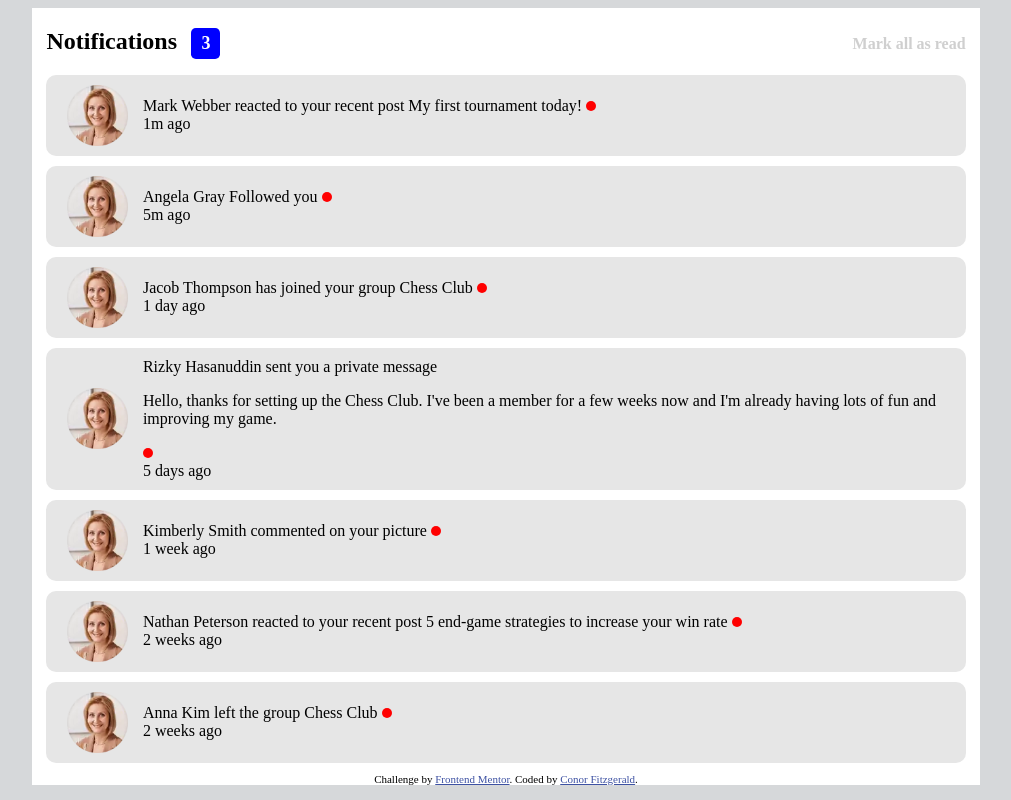
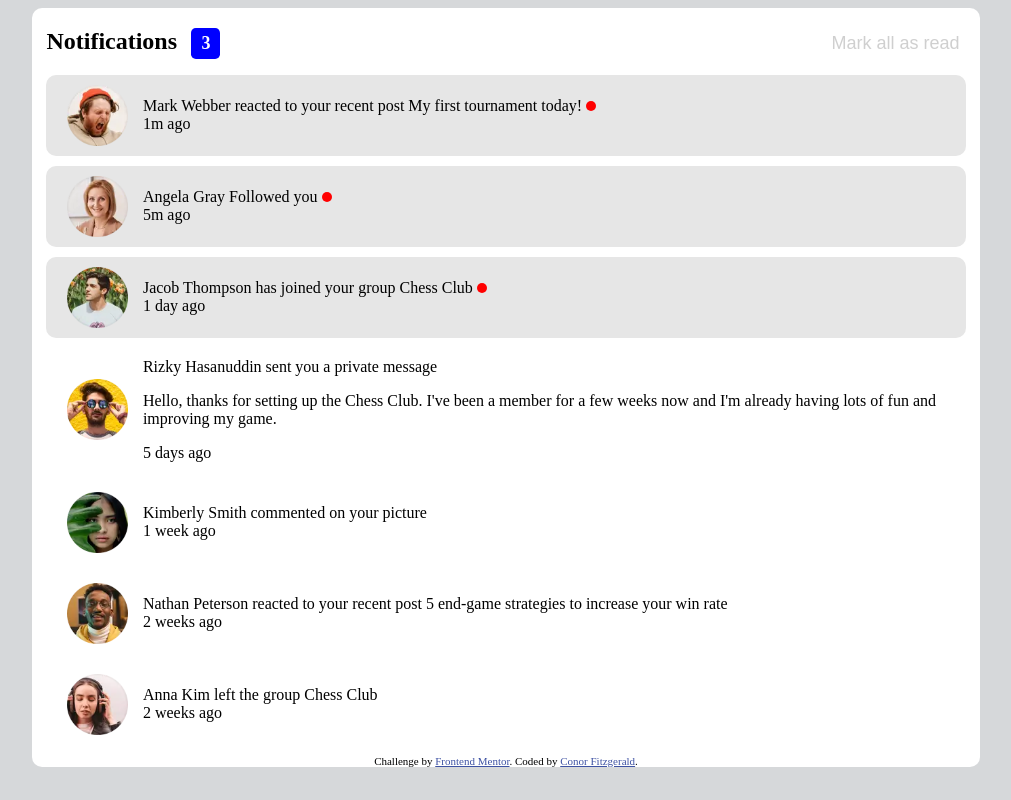
Before and after one commit to Cjhfitz/notifications-page-main, a plain HTML site: page index.html in a window 1280 px wide. Shown: the whole page, without its empty margins (134-1145 px from the left). Drawn offline with Linux system fonts and the light colour scheme.

Commit message:
updated mark all as read from paragraph to button

```diff
--- a/css/styles.css
+++ b/css/styles.css
@@ -6,6 +6,7 @@ body {
     width: 75%;
     margin: 0 auto;
     background-color: #fff;
+    border-radius: 0.625rem;
 }
 
 .notifications-title {
@@ -31,8 +32,10 @@ body {
 }
 
 .mark-read {
-    font-weight: 600;
+    font-size: large;
     color: rgba(184, 184, 184, 0.671);
+    border: none;
+    background-color: #fff;
 }
 
 
--- a/index.html
+++ b/index.html
@@ -33,13 +33,13 @@
         <span id="notification-number" class="push-left number-of-notifications"
           >3</span
         >
-        <p class="mark-read">Mark all as read</p>
+        <button class="mark-read">Mark all as read</button>
       </section>
       <section class="notifications-list">
         <div class="notification unread-notification">
           <div class="notification-img">
             <img
-              src="assets/images/avatar-angela-gray.webp"
+              src="assets/images/avatar-mark-webber.webp"
               alt="a user's profile picture"
             />
           </div>
@@ -73,7 +73,7 @@
         <div class="notification unread-notification">
           <div class="notification-img">
             <img
-              src="assets/images/avatar-angela-gray.webp"
+              src="assets/images/avatar-jacob-thompson.webp"
               alt="a user's profile picture"
             />
           </div>
@@ -88,10 +88,16 @@
             <span class="time-passed">1 day ago</span>
           </div>
         </div>
-        <div class="notification unread-notification">
+
+        <!-- <p>
+          Lorem ipsum dolor sit, amet consectetur adipisicing elit. Distinctio,
+          illum.
+        </p> -->
+
+        <div class="notification">
           <div class="notification-img">
             <img
-              src="assets/images/avatar-angela-gray.webp"
+              src="assets/images/avatar-rizky-hasanuddin.webp"
               alt="a user's profile picture"
             />
           </div>
@@ -106,15 +112,14 @@
                 for a few weeks now and I'm already having lots of fun and
                 improving my game.
               </p>
-              <div class="indicator"></div>
             </div>
             <span class="time-passed">5 days ago</span>
           </div>
         </div>
-        <div class="notification unread-notification">
+        <div class="notification">
           <div class="notification-img">
             <img
-              src="assets/images/avatar-angela-gray.webp"
+              src="assets/images/avatar-kimberly-smith.webp"
               alt="a user's profile picture"
             />
           </div>
@@ -124,15 +129,14 @@
               <span class="notification-body_text"
                 >commented on your picture</span
               >
-              <div class="indicator"></div>
             </div>
             <span class="time-passed">1 week ago</span>
           </div>
         </div>
-        <div class="notification unread-notification">
+        <div class="notification">
           <div class="notification-img">
             <img
-              src="assets/images/avatar-angela-gray.webp"
+              src="assets/images/avatar-nathan-peterson.webp"
               alt="a user's profile picture"
             />
           </div>
@@ -143,15 +147,14 @@
                 >reacted to your recent post 5 end-game strategies to increase
                 your win rate</span
               >
-              <div class="indicator"></div>
             </div>
             <span class="time-passed">2 weeks ago</span>
           </div>
         </div>
-        <div class="notification unread-notification">
+        <div class="notification">
           <div class="notification-img">
             <img
-              src="assets/images/avatar-angela-gray.webp"
+              src="assets/images/avatar-anna-kim.webp"
               alt="a user's profile picture"
             />
           </div>
@@ -161,7 +164,6 @@
               <span class="notification-body_text"
                 >left the group Chess Club</span
               >
-              <div class="indicator"></div>
             </div>
             <span class="time-passed">2 weeks ago</span>
           </div>
```
